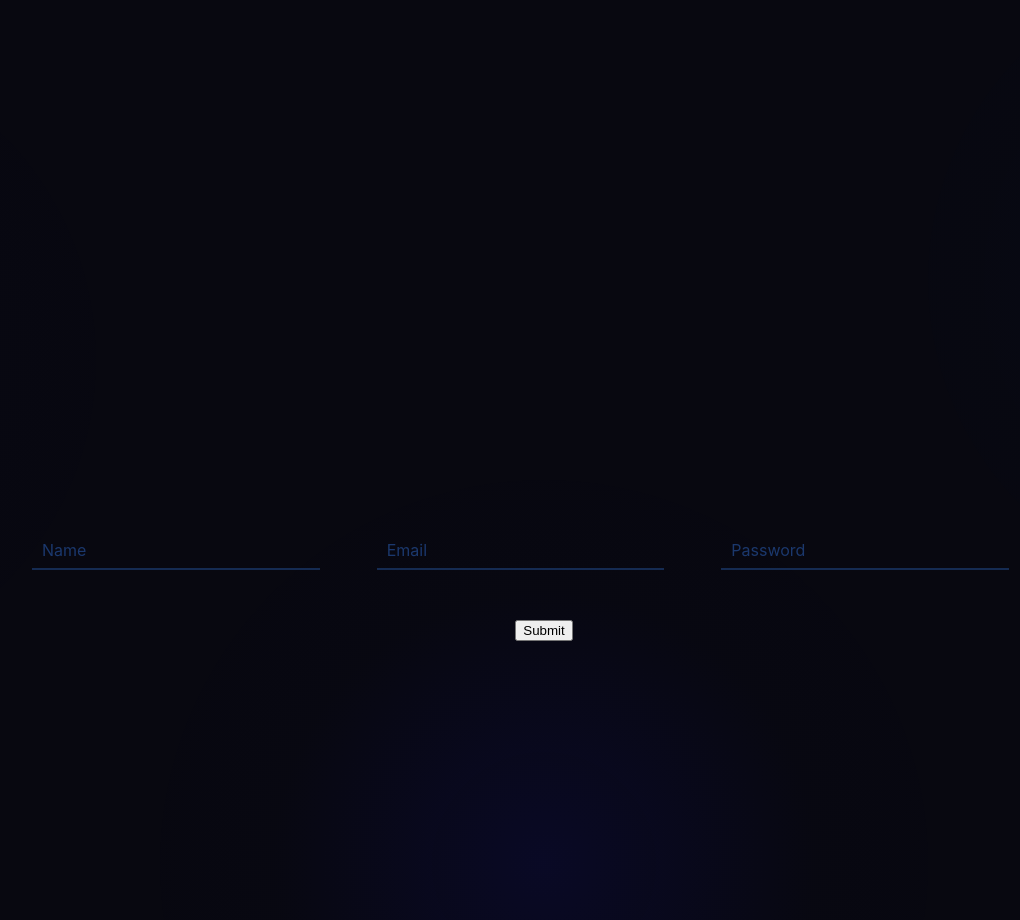
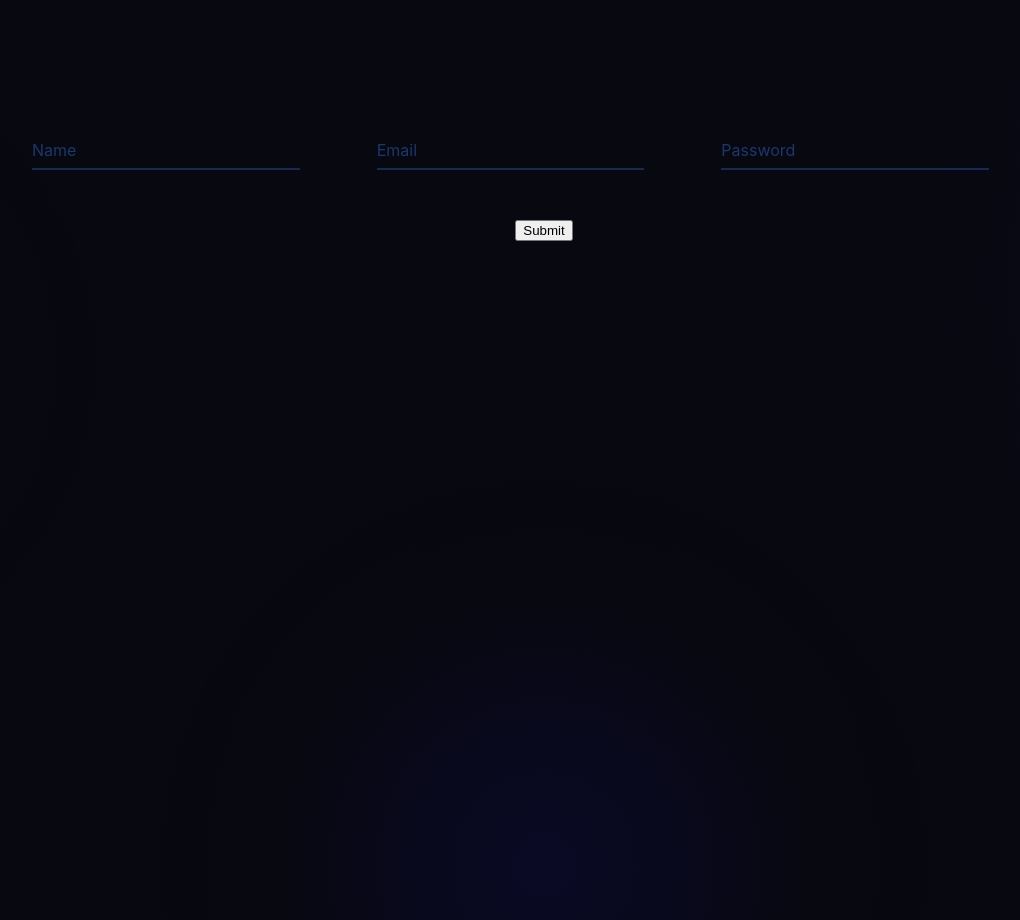
Before and after one commit to WillCBurroughs/personal_website, a React (Create React App) app: page / in a window 1280 px wide. Shown: the part 2600-3520 px from the top of the page, without its empty margins (96-1116 px from the left). Built offline with nearby package versions, Linux system fonts and the light colour scheme; a web font is replaced by a local one.

Commit message:
Adding spacing on form elements

```diff
--- a/src/index.css
+++ b/src/index.css
@@ -480,7 +480,7 @@ h1, h2, h3 {
 
     .holdForm {
         position: relative;
-        margin-top: -50vh;
+        margin-top: -100vh;
     }
 
     /* Form CSS */
@@ -493,7 +493,7 @@ h1, h2, h3 {
 
       .form-input {
         width: 80%;
-        padding: 10px 10px;
+        padding: 10px 0px;
         font-size: 16px;
         background-color: transparent;
         border: 0px;
@@ -511,7 +511,7 @@ h1, h2, h3 {
       .form-label {
         position: absolute;
         top: 50%;
-        left: 10px;
+        left: 0px;
         font-size: 16px;
         color: #1B386D;
         pointer-events: none;
@@ -522,7 +522,7 @@ h1, h2, h3 {
       .form-input:focus + .form-label,
       .form-input:not(:placeholder-shown) + .form-label {
         top: 0;
-        left: 10px;
+        left: 0px;
         font-size: 12px;
         color: #007bff;
       }
```
